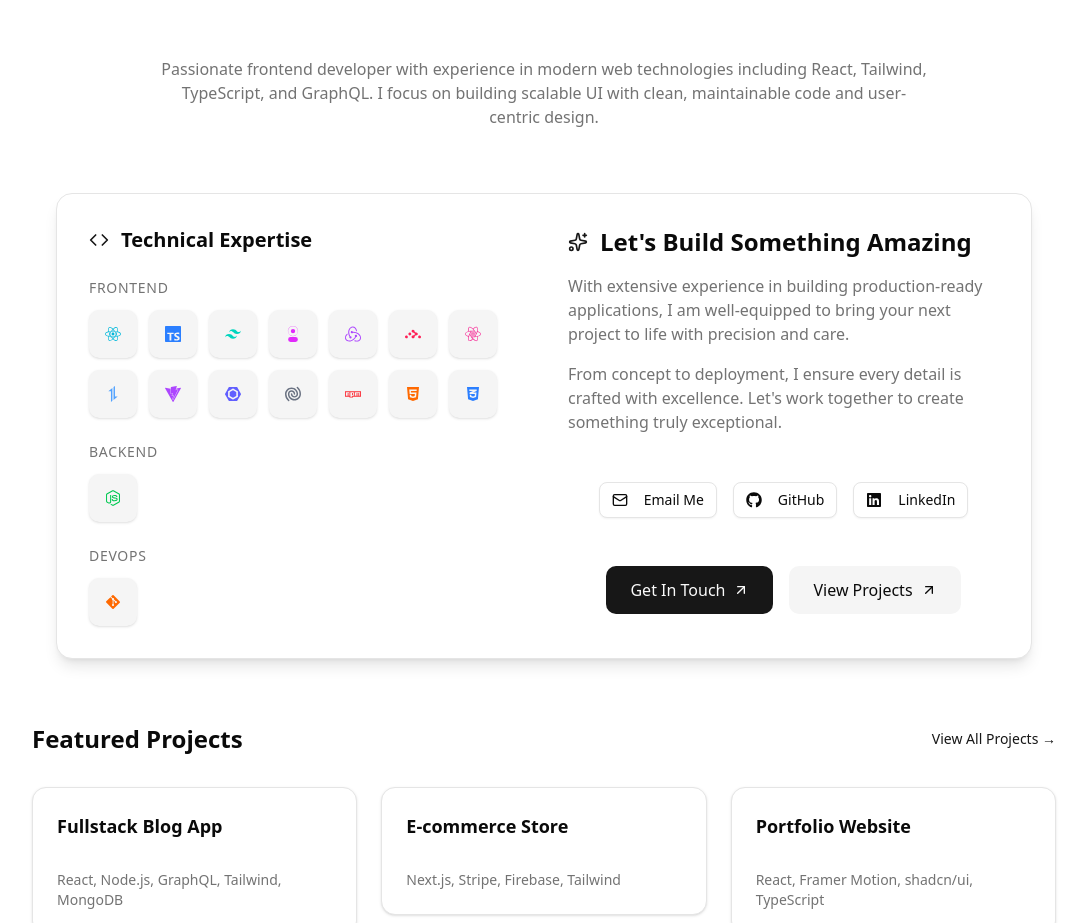
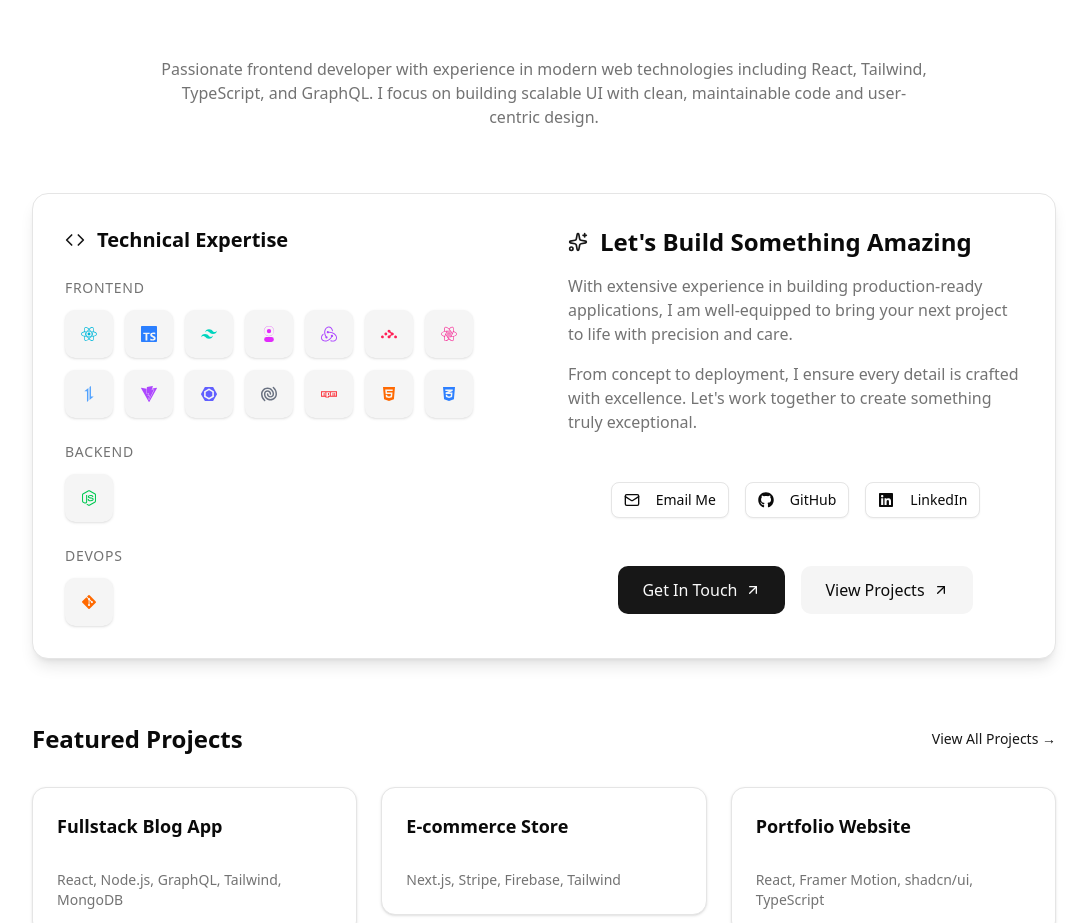
Before and after one commit to Mohamad-Gh/MyPortfolio, a React (Vite) app: page / in a window 1280 px wide. Shown: the part 640-1563 px from the top of the page, without its empty margins (96-1183 px from the left). Built offline with nearby package versions, Linux system fonts and the light colour scheme.

Commit message:
fix technical expertise section class to fit other components

```diff
--- a/src/components/Skills.tsx
+++ b/src/components/TechnicalExpertise.tsx
@@ -60,7 +60,7 @@ export default function TechnicalExpertise() {
   };
 
   return (
-    <section className="py-16 px-6 max-w-6xl mx-auto">
+    <section className="py-16 max-w-6xl mx-auto">
       <div className="bg-card text-card-foreground border border-border rounded-2xl p-8 shadow-lg">
         <div className="grid grid-cols-1 lg:grid-cols-2 gap-12">
           {/* Left Side */}
--- a/src/pages/Home.tsx
+++ b/src/pages/Home.tsx
@@ -1,9 +1,9 @@
 import { motion } from "framer-motion";
-import Skills from "@/components/Skills";
 import ProjectsPreview from "@/components/ProjectPreview";
 import AboutContact from "@/components/AboutContact";
 import ContactForm from "@/components/ContactForm";
 import SkillsOrbit from "@/components/skills/SkillsOrbit";
+import TechnicalExpertise from "@/components/TechnicalExpertise";
 
 export default function App() {
   return (
@@ -60,7 +60,7 @@ export default function App() {
 
           {/* Tech Stack Section */}
 
-          <Skills />
+          <TechnicalExpertise />
           {/* Projects Preview */}
           <ProjectsPreview />
           {/* About and Contacts */}
```
